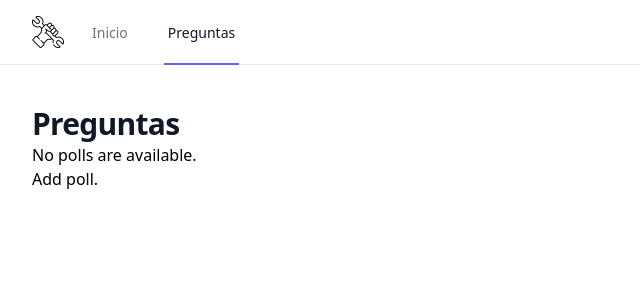
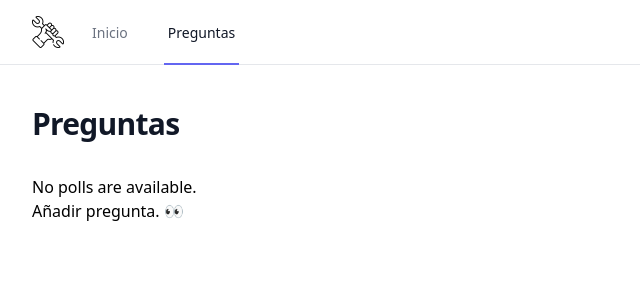
Before and after one commit to opena854/omardo, a Django app: page /polls/ in a window 1280 px wide. Shown: the top 300 px of the page, without its empty margins (0-640 px from the left). Run offline with Django 4.2, Linux system fonts and the light colour scheme; data that the repository does not hold is empty; some libraries are stand-ins or nearby versions.

Commit message:
poll add response

```diff
--- a/omardo/main/templates/main/base.html
+++ b/omardo/main/templates/main/base.html
@@ -20,9 +20,9 @@
 			</div>
 		</header>
 		<main >
-			<div id="content" class="mx-auto max-w-7xl sm:px-6 lg:px-8">
+			<div id="content" class="mx-auto max-w-7xl sm:px-6 lg:px-8 py-8">
 			{% block content %}
-			<p>contenido</p>
+			<p>Aquí es donde te doy la bienvenida. 😊</p>
 			{% endblock %}
 			</div>
 		</main>
--- a/omardo/polls/templates/polls/list.html
+++ b/omardo/polls/templates/polls/list.html
@@ -8,5 +8,5 @@
 {% else %}
 <p>No polls are available.</p>
 {% endif %}
-<a href="{% url 'polls:add' %}">Add poll.</a>
+<a href="{% url 'polls:add' %}">Añadir pregunta. 👀</a>
 </div>
--- /dev/null
+++ b/omardo/polls/templates/polls/notyet.html
@@ -0,0 +1,6 @@
+<div id="content">
+    <p>
+		Esto aún no hace nada. pero gracias. 😘
+	</p>
+
+</div>
--- a/omardo/polls/views.py
+++ b/omardo/polls/views.py
@@ -1,6 +1,6 @@
 from typing import Any
 from django.shortcuts import render, get_object_or_404
-from django.http import HttpResponse, HttpResponseRedirect
+from django.http import HttpRequest, HttpResponse, HttpResponseRedirect
 from django.urls import reverse
 from django.views import generic
 from django.utils import timezone
@@ -50,12 +50,14 @@ class ResultsView(generic.DetailView):
         return super().get_context_data(**kwargs)
 
 
-def add(request):
+def add(request: HttpRequest):
+    content = "polls/notyet.html" if request.method == "POST" else "polls/add.html"
+
     return render(
         request,
         "polls/index.html",
         {
-            "content_page": "polls/add.html",
+            "content_page": content,
         },
     )
 
--- a/omardo/theme/static/css/dist/styles.css
+++ b/omardo/theme/static/css/dist/styles.css
@@ -852,6 +852,11 @@ select {
   padding-bottom: 0.5rem;
 }
 
+.py-8 {
+  padding-top: 2rem;
+  padding-bottom: 2rem;
+}
+
 .pb-3 {
   padding-bottom: 0.75rem;
 }
@@ -870,6 +875,14 @@ select {
 
 .pt-2 {
   padding-top: 0.5rem;
+}
+
+.pb-4 {
+  padding-bottom: 1rem;
+}
+
+.pt-4 {
+  padding-top: 1rem;
 }
 
 .text-3xl {
```
